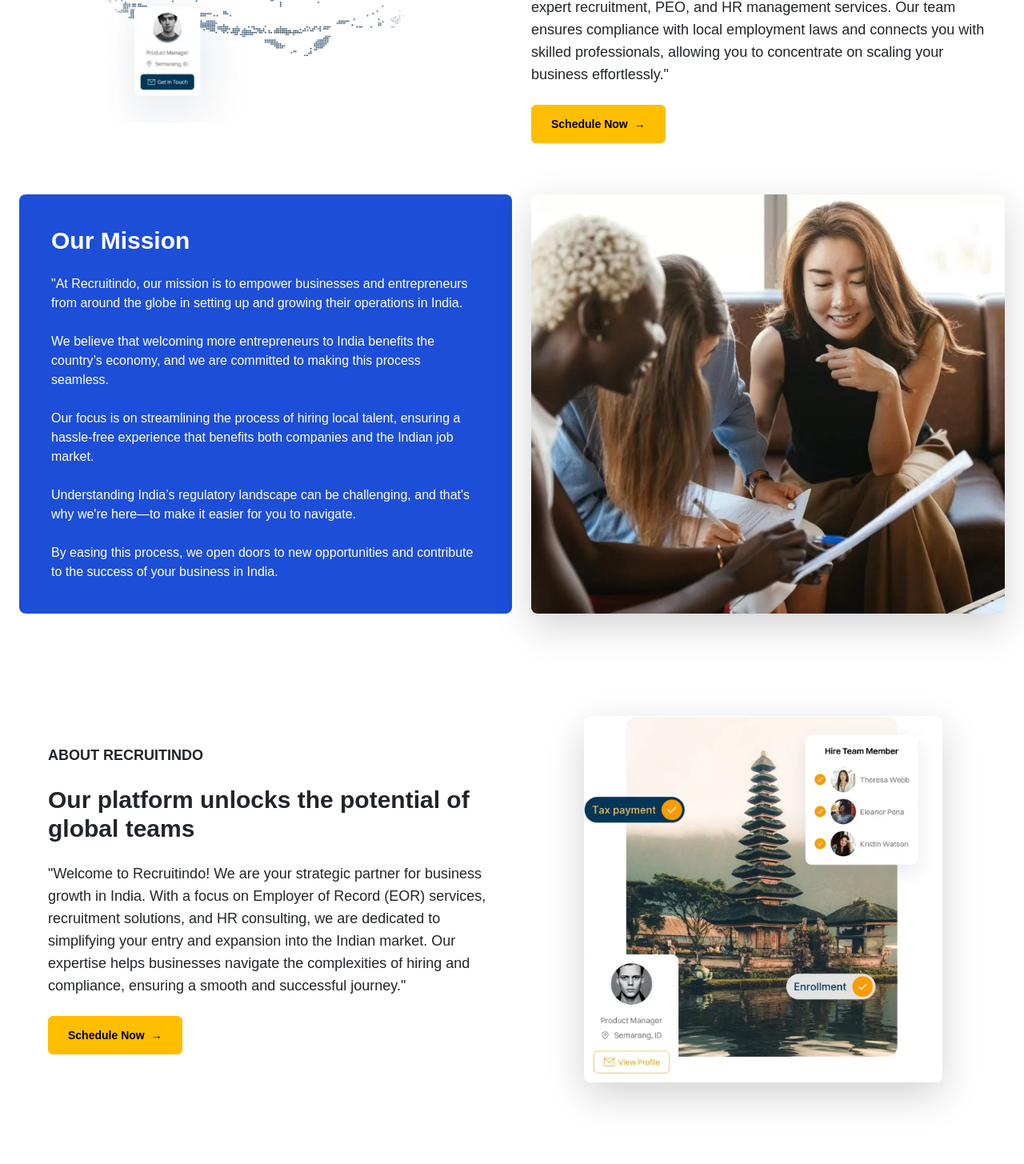
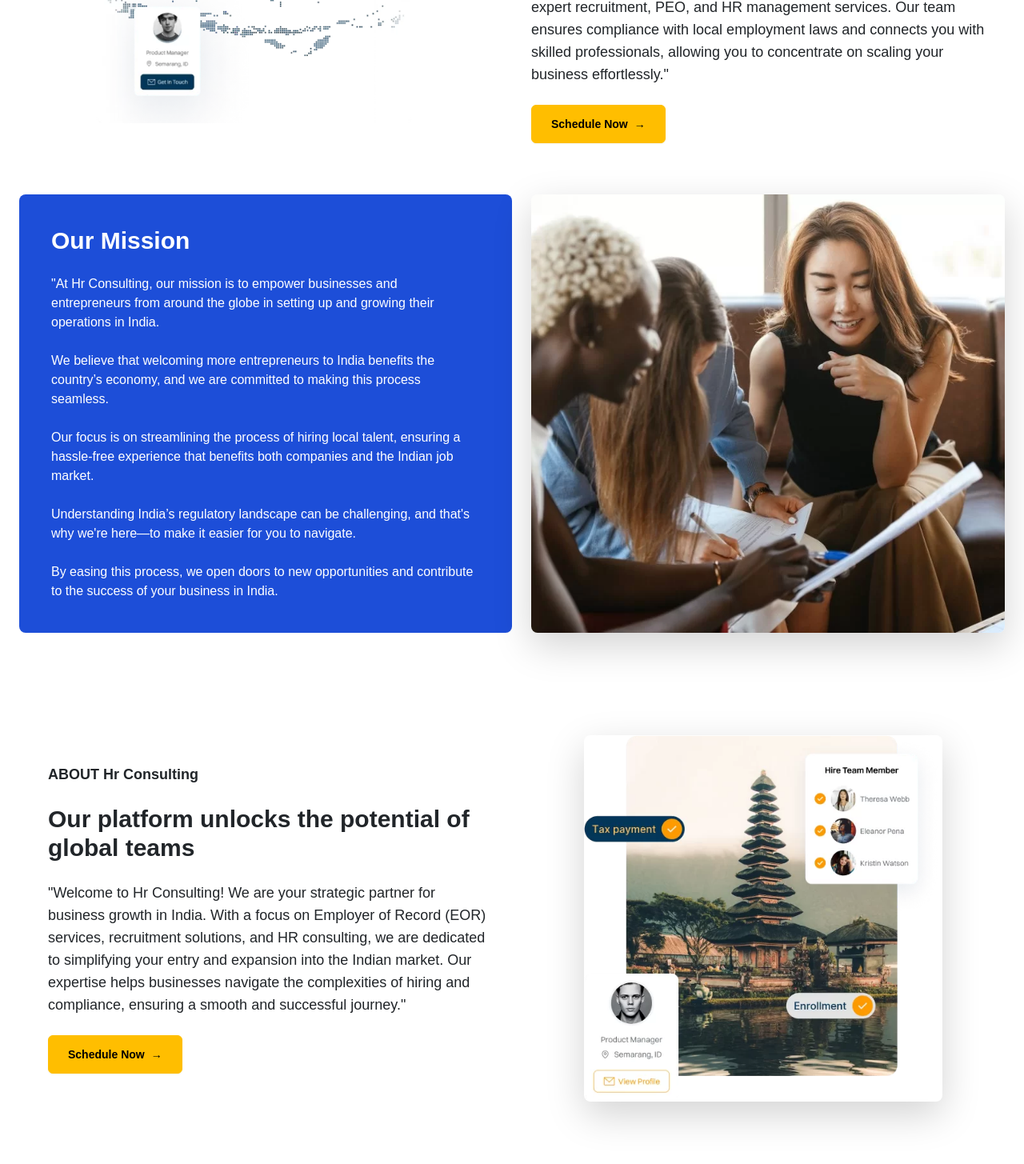
Before and after one commit to aadarsh1503/Ten-HR-consulting12, a React (Vite) app in the folder Frontend/: page /aboutUs in a window 1280 px wide. Shown: the part 333-1788 px from the top of the page at 80% size. Built offline with nearby package versions, Linux system fonts and the light colour scheme.

Commit message:
Update AboutUs.jsx

```diff
--- a/Frontend/src/components/aboutUs/AboutUs.jsx
+++ b/Frontend/src/components/aboutUs/AboutUs.jsx
@@ -162,7 +162,7 @@
               <div className="space-y-4 sm:space-y-6">
                 <h2 className="text-2xl sm:text-3xl font-bold">Our Mission</h2>
                 <p className="text-sm sm:text-base">
-                "At Recruitindo, our mission is to empower businesses and entrepreneurs from around the globe in setting up and growing their operations in India.
+                "At Hr Consulting, our mission is to empower businesses and entrepreneurs from around the globe in setting up and growing their operations in India.
                 </p>
                 <p className="text-sm sm:text-base">
                   We believe that welcoming more entrepreneurs to India benefits the country’s economy, and we are committed to making this process seamless.
@@ -189,7 +189,7 @@
         </div>
       </div>
 
-      {/* About Recruitindo Section */}
+      {/* About Hr Consulting Section */}
       <div className="px-4 md:px-6 lg:px-12 py-8 lg:py-16">
         <div className="max-w-screen-2xl container mx-auto flex flex-col lg:flex-row lg:gap-12">
           <div className="order-1 w-full lg:w-1/2">
@@ -201,12 +201,12 @@
           </div>
           <div className="w-full lg:w-1/2 flex items-center mt-6 lg:mt-0 lg:pl-6">
             <div className="space-y-4 lg:space-y-6">
-              <h3 className="font-bold text-base lg:text-lg">ABOUT RECRUITINDO</h3>
+              <h3 className="font-bold text-base lg:text-lg">ABOUT Hr Consulting</h3>
               <h1 className="text-2xl lg:text-3xl font-bold text-left">
                 Our platform unlocks the potential of global teams
               </h1>
               <p className="text-base lg:text-lg">
-              "Welcome to Recruitindo! We are your strategic partner for business growth in India. With a focus on Employer of Record (EOR) services, recruitment solutions, and HR consulting, we are dedicated to simplifying your entry and expansion into the Indian market. Our expertise helps businesses navigate the complexities of hiring and compliance, ensuring a smooth and successful journey."
+              "Welcome to Hr Consulting! We are your strategic partner for business growth in India. With a focus on Employer of Record (EOR) services, recruitment solutions, and HR consulting, we are dedicated to simplifying your entry and expansion into the Indian market. Our expertise helps businesses navigate the complexities of hiring and compliance, ensuring a smooth and successful journey."
               </p>
               <button
                 className="btn btn-warning text-black px-4 lg:px-8 py-2 rounded-md hover:text-white hover:bg-yellow-600 duration-300 cursor-pointer mt-4 lg:mt-6"
```
